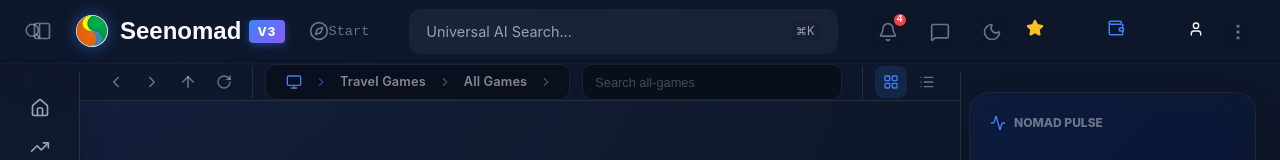
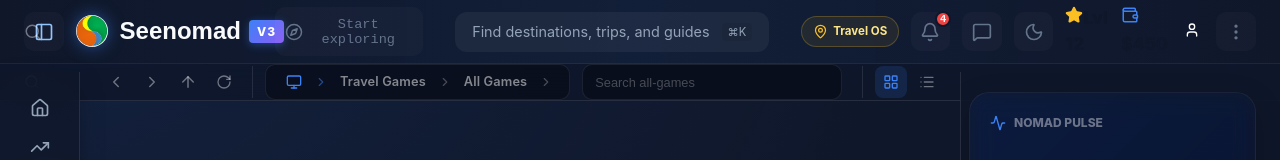
Before and after one commit to seenomad-star/Seenomad.com, a React (Vite) app in the folder client/: page /travel-games/all-games in a window 1280 px wide. Shown: the top 160 px of the page. Built offline with nearby package versions, Linux system fonts and the light colour scheme.

Commit message:
feat: make navigation more travel-friendly and accessible

```diff
--- a/client/src/components/layout/CoreNav.jsx
+++ b/client/src/components/layout/CoreNav.jsx
@@ -1,6 +1,6 @@
 import React from 'react';
 import { useNavigate, Link } from 'react-router-dom';
-import { PanelLeft, PanelLeftClose, Compass, Search, Bell, MessageSquare, Star, Wallet, User, MoreVertical } from 'lucide-react';
+import { PanelLeft, PanelLeftClose, Compass, Search, Bell, MessageSquare, Star, Wallet, User, MoreVertical, MapPin } from 'lucide-react';
 import { useNavStore } from '../../store/navStore';
 import Logo from '../common/Logo';
 import ThemeSelector from './ThemeSelector';
@@ -41,22 +41,31 @@ const CoreNav = ({ toggleSidebar, toggleRightSidebar, isSidebarCollapsed, curren
                     onClick={() => toggleModuleSwitcher()}
                 >
                     <Compass size={20} className="start-icon" />
-                    <span className="start-label">Start</span>
+                    <span className="start-label">Start exploring</span>
                 </button>
             </div>
 
             <div className="nav-center">
-                <div className="search-wrapper" onClick={() => toggleSearch(true)}>
+                <button
+                    type="button"
+                    className="search-wrapper"
+                    onClick={() => toggleSearch(true)}
+                    aria-label="Search destinations, trips, and travel guides"
+                >
                     <div className={`search-bar-v3 ${isSearchOpen ? 'focused' : ''}`}>
                         <Search size={18} className="search-icon" />
-                        <span className="search-placeholder">Universal AI Search...</span>
+                        <span className="search-placeholder">Find destinations, trips, and guides</span>
                         <span className="search-hint">⌘K</span>
                     </div>
-                </div>
+                </button>
             </div>
 
             <div className="nav-right">
-                <Link to="/notifications" className="nav-btn notification-bell">
+                <div className="nav-travel-context" aria-label="Travel workspace">
+                    <MapPin size={15} />
+                    <span>Travel OS</span>
+                </div>
+                <Link to="/notifications" className="nav-btn notification-bell" aria-label="Open notifications" title="Notifications">
                     <Bell size={20} />
                     <span className="notification-badge">4</span>
                 </Link>
@@ -64,21 +73,21 @@ const CoreNav = ({ toggleSidebar, toggleRightSidebar, isSidebarCollapsed, curren
 
                 <ThemeSelector currentTheme={currentTheme} onThemeChange={onThemeChange} />
 
-                <div className="nav-stat">
+                <div className="nav-stat" title="Traveler level">
                     <Star size={18} color="var(--accent-gold)" fill="var(--accent-gold)" />
                     <span className="stat-value">Lvl 12</span>
                 </div>
 
-                <div className="nav-stat">
+                <div className="nav-stat" title="Nomad wallet balance">
                     <Wallet size={18} color="var(--accent-blue)" />
                     <span className="stat-value">$450</span>
                 </div>
 
-                <div className="nav-user-profile">
+                <button className="nav-user-profile" aria-label="Open your profile" title="Profile">
                     <div className="avatar-circle">
                         <User size={16} />
                     </div>
-                </div>
+                </button>
 
                 <button className="nav-btn" onClick={toggleRightSidebar} aria-label="Open quick tools" title="Quick tools">
                     <MoreVertical size={20} />
--- a/client/src/styles/NavbarV3.css
+++ b/client/src/styles/NavbarV3.css
@@ -39,14 +39,24 @@
     align-items: center;
     justify-content: space-between;
     padding: 0 1.5rem;
-    border-bottom: 1px solid rgba(255, 255, 255, 0.03);
+    background: linear-gradient(90deg, rgba(15, 23, 42, 0.96), rgba(18, 32, 58, 0.9), rgba(15, 23, 42, 0.96));
+    border-bottom: 1px solid rgba(255, 255, 255, 0.06);
 }
 
 .nav-left,
 .nav-right {
     display: flex;
     align-items: center;
-    gap: 1rem;
+    gap: 0.75rem;
+}
+
+.nav-left,
+.nav-right {
+    min-width: 300px;
+}
+
+.nav-right {
+    justify-content: flex-end;
 }
 
 .nav-center {
@@ -57,12 +67,12 @@
 
 .nav-btn {
     background: transparent;
-    border: none;
+    border: 1px solid transparent;
     color: inherit;
     cursor: pointer;
-    padding: 0.5rem;
-    border-radius: 8px;
-    background: rgba(0, 0, 0, 0.02);
+    padding: 0.55rem;
+    border-radius: 10px;
+    background: rgba(255, 255, 255, 0.025);
     display: flex;
     align-items: center;
     justify-content: center;
@@ -74,8 +84,42 @@
     text-decoration: none;
 }
 
+.nav-btn:hover,
+.nav-btn:focus-visible {
+    color: #f8fafc;
+    background: rgba(59, 130, 246, 0.14);
+    border-color: rgba(96, 165, 250, 0.25);
+    outline: none;
+}
+
+.nav-btn:active {
+    transform: translateY(1px);
+}
+
+.sidebar-toggle-btn {
+    color: #93c5fd;
+}
+
 .notification-bell {
     position: relative;
+}
+
+.nav-travel-context {
+    display: flex;
+    align-items: center;
+    gap: 0.35rem;
+    padding: 0.35rem 0.65rem;
+    border: 1px solid rgba(251, 191, 36, 0.24);
+    border-radius: 999px;
+    color: #fde68a;
+    background: rgba(251, 191, 36, 0.08);
+    font-size: 0.72rem;
+    font-weight: 700;
+    white-space: nowrap;
+}
+
+.nav-travel-context svg {
+    color: #fbbf24;
 }
 
 .notification-badge {
@@ -141,6 +185,18 @@
     box-shadow: 0 0 10px rgba(251, 191, 36, 0.3);
 }
 
+@media (max-width: 1100px) and (min-width: 769px) {
+    .nav-left,
+    .nav-right {
+        min-width: 220px;
+    }
+
+    .nav-travel-context,
+    .nav-stat {
+        display: none;
+    }
+}
+
 /* Mobile Floating Pill */
 @media (max-width: 768px) {
     .action-ribbon {
@@ -165,6 +221,93 @@
     .nav-center {
         display: none;
     }
+
+    .nav-left,
+    .nav-right {
+        min-width: 0;
+        gap: 0.35rem;
+    }
+
+    .nav-travel-context,
+    .nav-stat {
+        display: none;
+    }
+
+    .start-label {
+        display: none;
+    }
+
+    .core-nav {
+        padding: 0 0.75rem;
+    }
+}
+
+.search-wrapper {
+    width: 100%;
+    padding: 0;
+    border: 0;
+    background: transparent;
+    color: inherit;
+    cursor: pointer;
+    text-align: left;
+}
+
+.search-wrapper:focus-visible {
+    outline: 2px solid rgba(96, 165, 250, 0.8);
+    outline-offset: 4px;
+    border-radius: 12px;
+}
+
+.search-bar-v3 {
+    border: 1px solid rgba(255, 255, 255, 0.1);
+    background: rgba(255, 255, 255, 0.06);
+    border-radius: 12px;
+    min-height: 40px;
+    display: flex;
+    align-items: center;
+    gap: 0.65rem;
+    padding: 0 0.8rem;
+    transition: all var(--transition-fast);
+}
+
+.search-wrapper:hover .search-bar-v3,
+.search-bar-v3.focused {
+    border-color: rgba(96, 165, 250, 0.5);
+    background: rgba(59, 130, 246, 0.1);
+    box-shadow: 0 0 0 3px rgba(59, 130, 246, 0.08);
+}
+
+.search-placeholder {
+    flex: 1;
+    min-width: 0;
+    overflow: hidden;
+    text-overflow: ellipsis;
+    white-space: nowrap;
+    color: rgba(226, 232, 240, 0.72);
+    font-size: 0.82rem;
+}
+
+.search-icon {
+    color: #93c5fd;
+}
+
+.search-hint {
+    color: rgba(226, 232, 240, 0.42);
+    font-size: 0.72rem;
+}
+
+.nav-user-profile {
+    border: 1px solid transparent;
+    background: transparent;
+    padding: 0.2rem;
+    border-radius: 999px;
+    cursor: pointer;
+}
+
+.nav-user-profile:hover,
+.nav-user-profile:focus-visible {
+    border-color: rgba(96, 165, 250, 0.45);
+    outline: none;
 }
 
 /* Search Dropdown & Overlay */
```
